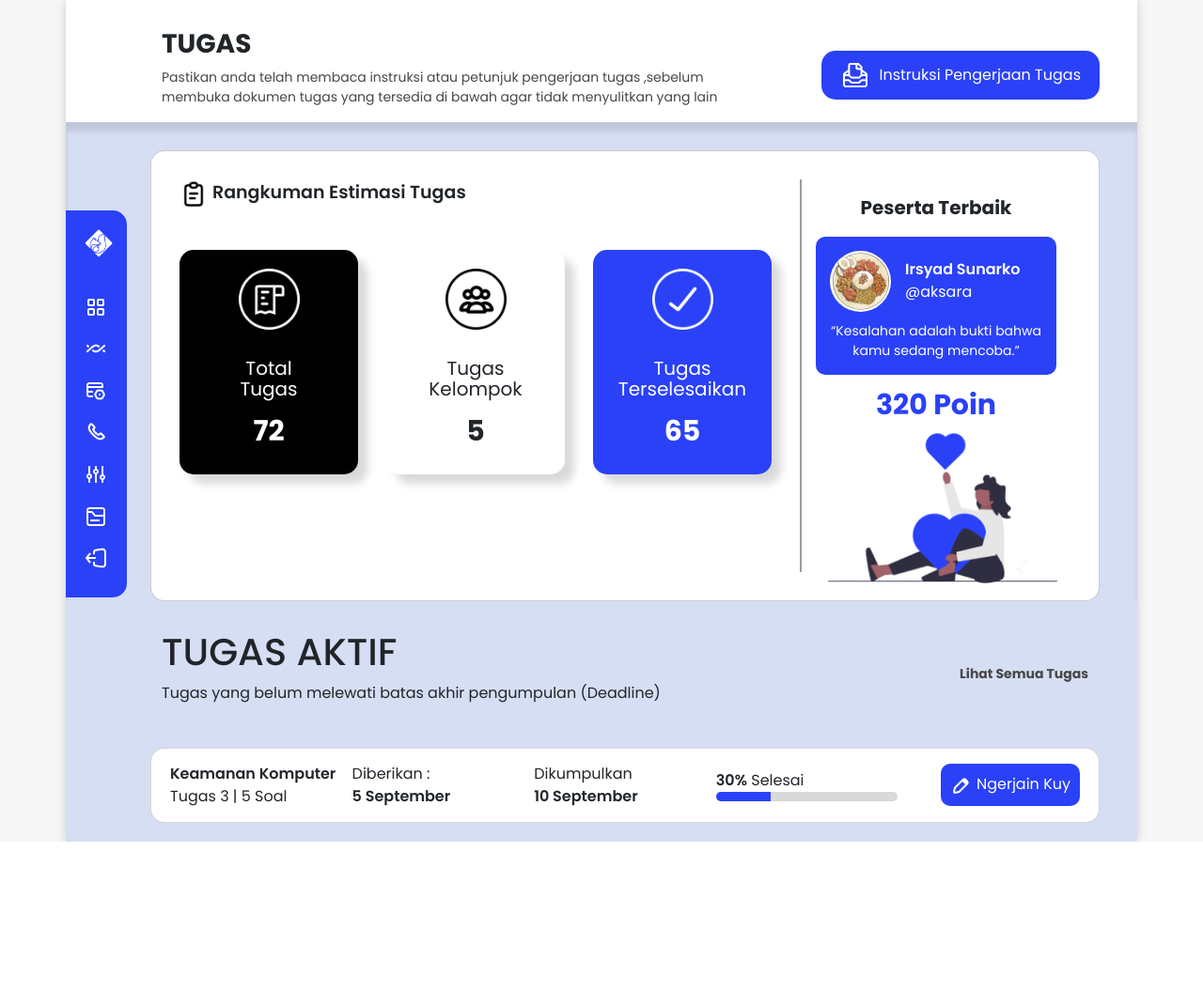
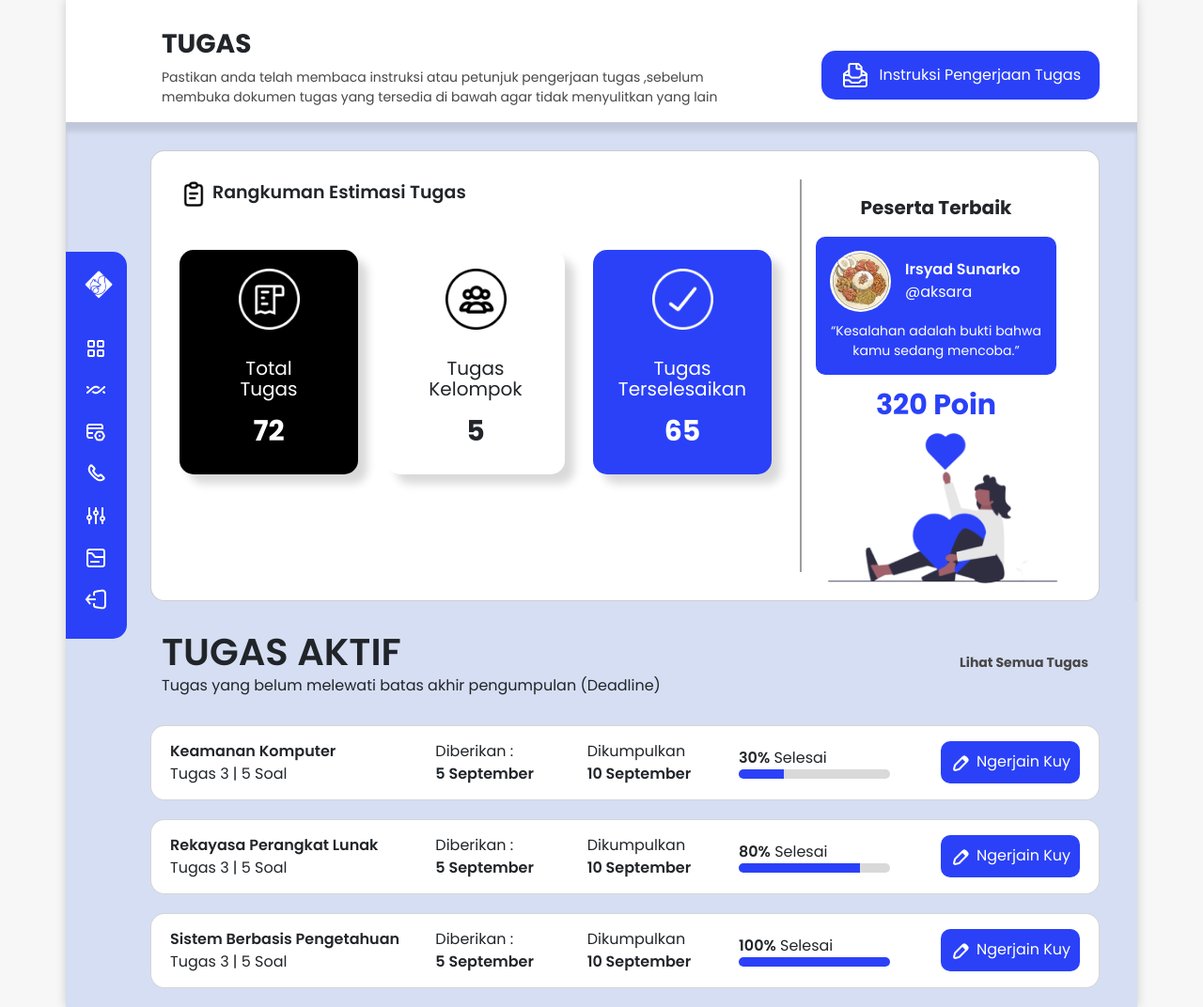
Before and after one commit to WeakBee/r5classwebsite, a PHP site: page /tugas/ in a window 1280 px wide. Shown: the whole page at 94% size. Before the commit the page ends 896 px from the top, so only its background shows below. Run offline with PHP 8.4, Linux system fonts and the light colour scheme.

Commit message:
fix conflict

```diff
--- a/tugas/index.html
+++ b/tugas/index.html
@@ -146,6 +146,52 @@
                     <button><img src="../assets/Tugas/edit.png"> Ngerjain Kuy</button>
                 </div>
             </div>
+            <div class="col-12 tugas-matkul">
+                <div class="matkul sub-tugas">
+                    <p><b>Rekayasa Perangkat Lunak</b></p>
+                    <p>Tugas 3 | 5 Soal</p>
+                </div>
+                <div class="diberikan sub-tugas">
+                    <p>Diberikan :</p>
+                    <p><b>5 September</b></p>
+                </div>
+                <div class="dikumpulkan sub-tugas">
+                    <p>Dikumpulkan</p>
+                    <p><b>10 September</b></p>
+                </div>
+                <div class="selesai sub-tugas">
+                    <p><b>80%</b> Selesai</p>
+                    <div class="persentase">
+                        <div class="fill" style="width: 80%;"></div>
+                    </div>
+                </div>
+                <div class="ngerjain sub-tugas">
+                    <button><img src="../assets/Tugas/edit.png"> Ngerjain Kuy</button>
+                </div>
+            </div>
+            <div class="col-12 tugas-matkul">
+                <div class="matkul sub-tugas">
+                    <p><b>Sistem Berbasis Pengetahuan</b></p>
+                    <p>Tugas 3 | 5 Soal</p>
+                </div>
+                <div class="diberikan sub-tugas">
+                    <p>Diberikan :</p>
+                    <p><b>5 September</b></p>
+                </div>
+                <div class="dikumpulkan sub-tugas">
+                    <p>Dikumpulkan</p>
+                    <p><b>10 September</b></p>
+                </div>
+                <div class="selesai sub-tugas">
+                    <p><b>100%</b> Selesai</p>
+                    <div class="persentase">
+                        <div class="fill" style="width: 100%;"></div>
+                    </div>
+                </div>
+                <div class="ngerjain sub-tugas">
+                    <button><img src="../assets/Tugas/edit.png"> Ngerjain Kuy</button>
+                </div>
+            </div>
         </div>
     </div>
 
--- a/tugas/style.css
+++ b/tugas/style.css
@@ -168,6 +168,13 @@
 .row-judul-tugas{
     background-color: var(--warna2);
 }
+.row-judul-tugas .kolom-kiri h1{
+    margin: 0;
+    font-weight: 600;
+}
+.row-judul-tugas .kolom-kiri p{
+    margin: 0;
+}
 .row-judul-tugas .kolom-kanan{
     display: flex;
     align-items: center;
@@ -193,6 +200,12 @@
     align-items: center;
     margin-bottom: 20px;
     padding: 15px 20px;
+}
+.sub-tugas:nth-child(1){
+    width: 35%;
+}
+.sub-tugas:nth-child(5){
+    width: 25%;
 }
 .sub-tugas{
     width: 20%;
```
Also changed, not shown: matkul/matkul1/index.html (+0 -12 lines).
